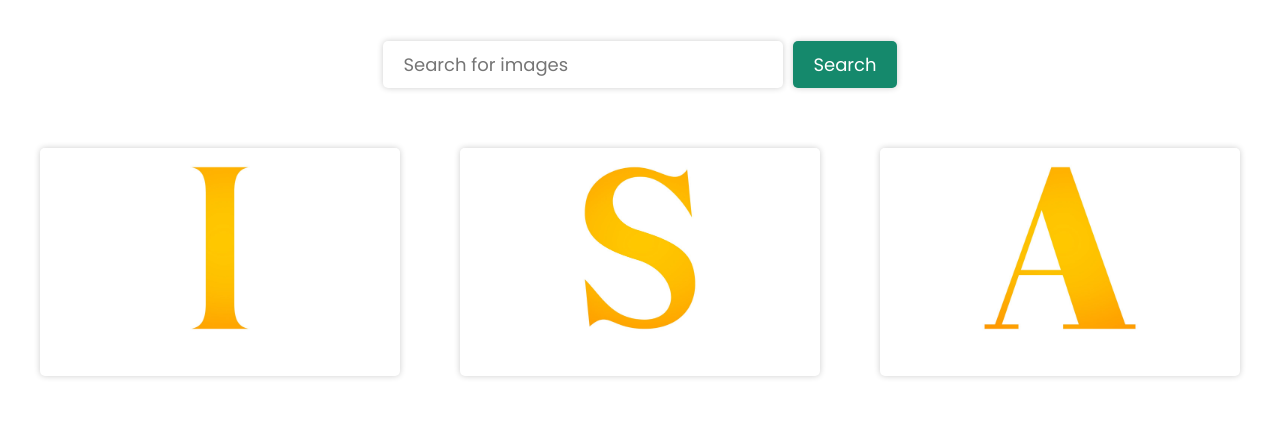
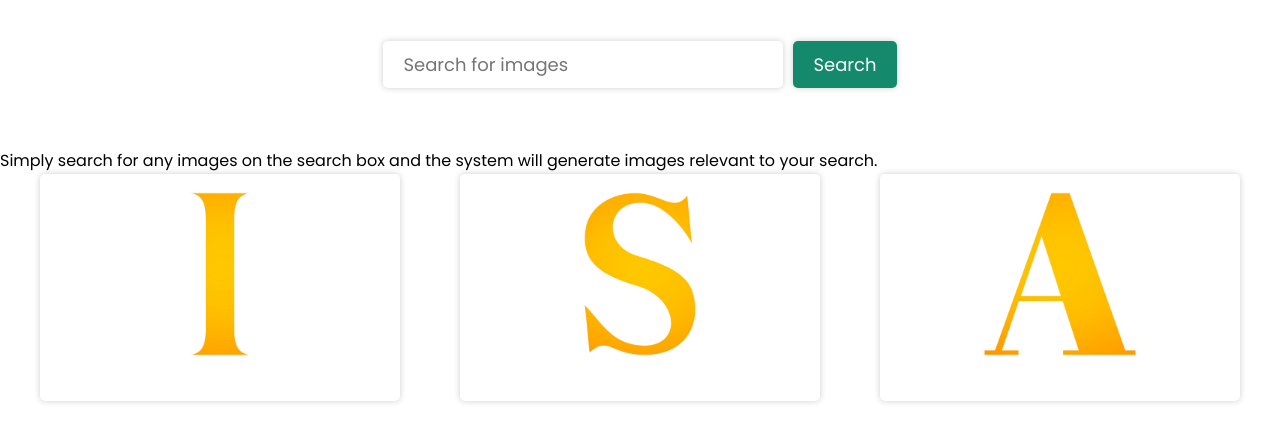
Before and after one commit to ianmakes/imgSearchApp, a plain HTML site: page index.html in a window 1280 px wide. Shown: the part 110-552 px from the top of the page. Drawn offline with Linux system fonts and the light colour scheme.

Commit message:
Update index.html

```diff
--- a/index.html
+++ b/index.html
@@ -12,6 +12,9 @@
         <input type="text" id="search-input" placeholder="Search for images">
         <button id="search-button">Search</button>
     </form>
+    <div class="des">
+        <p>Simply search for any images on the search box and the system will generate images relevant to your search.</p>
+    </div>
 
     <div class="search-results">
         <div class="search-result">
```
